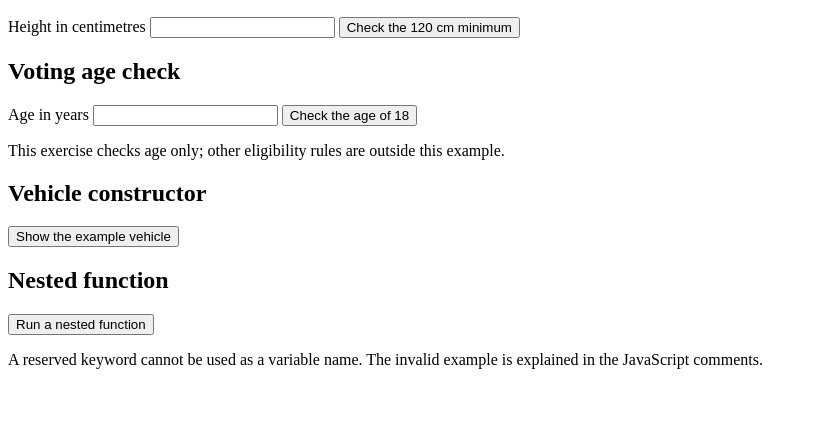
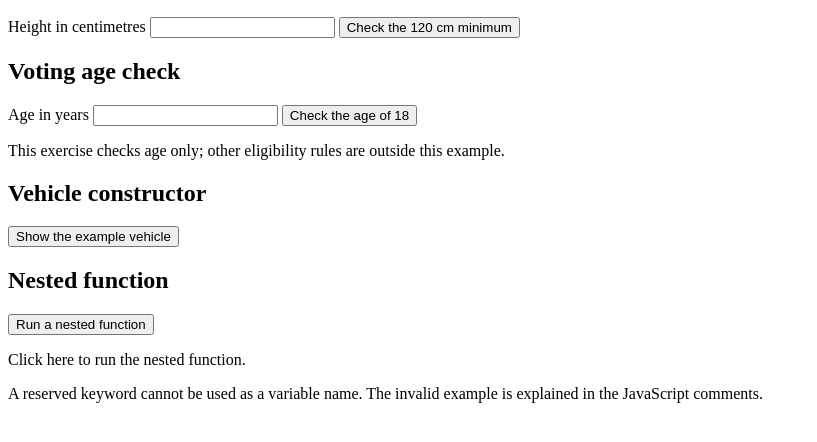
Before and after one commit to AJKerami/JAVASCRIPT-PROJECTS, a plain HTML site: page Basic JavaScript Projects/Project6_ternary_operators_constructors/index.html in a window 1280 px wide. Shown: the part 110-552 px from the top of the page, without its empty margins (0-817 px from the left). Drawn offline with Linux system fonts and the light colour scheme.

Commit message:
Match Module 2 paragraph interaction and instruction requirements

```diff
--- a/Basic JavaScript Projects/Project6_ternary_operators_constructors/index.html
+++ b/Basic JavaScript Projects/Project6_ternary_operators_constructors/index.html
@@ -24,7 +24,7 @@
     <p id="vehicleResult" aria-live="polite"></p>
     <h2>Nested function</h2>
     <button type="button" onclick="showNestedFunction()">Run a nested function</button>
-    <p id="nestedResult" aria-live="polite"></p>
+    <p id="nestedResult" onclick="showNestedFunction()" role="button" tabindex="0" onkeydown="if (event.key === 'Enter' || event.key === ' ') { event.preventDefault(); showNestedFunction(); }" aria-live="polite">Click here to run the nested function.</p>
     <p>A reserved keyword cannot be used as a variable name. The invalid example is explained in the JavaScript comments.</p>
 </body>
 </html>
```
